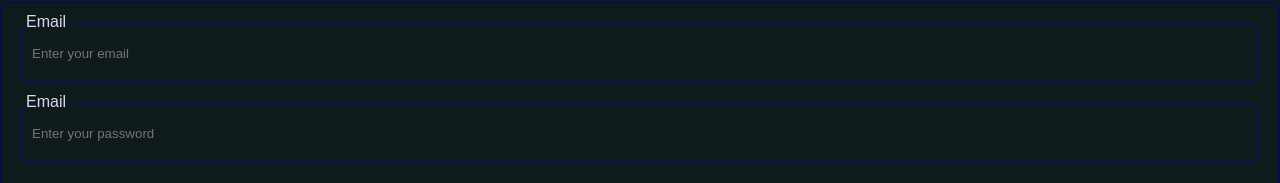
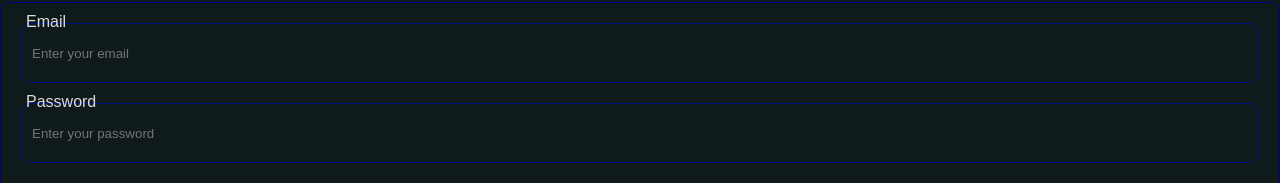
Before and after one commit to KeyPunk1286/ecommerce.frontend, a Nuxt app: page /auth/login/components/LoginForm in a window 1280 px wide. Shown: the part 118-301 px from the top of the page. Built offline with nearby package versions, Linux system fonts and the light colour scheme.

Commit message:
Add label to LoginFormFields

```diff
--- a/pages/auth/login/components/LoginForm.vue
+++ b/pages/auth/login/components/LoginForm.vue
@@ -1,6 +1,7 @@
 <template>
   <div class="login__form">
     <LoginFormField
+        label="Email"
         type="text"
         placeholder="Enter your email"
         :value="formData.email"
@@ -10,6 +11,7 @@
         @blur="handleBlurEmail"
     />
     <LoginFormField
+        label="Password"
         type="text"
         placeholder="Enter your password"
         :value="formData.password"
--- a/pages/auth/login/components/LoginFormField.vue
+++ b/pages/auth/login/components/LoginFormField.vue
@@ -1,6 +1,6 @@
 <template>
   <div class="login__form__field">
-    <div class="login__form__field-label">Email</div>
+    <div class="login__form__field-label">{{ label }}</div>
     <div class="login__form__field-input">
       <UiInput
           :type="type"
@@ -19,6 +19,10 @@
 
 <script setup>
 const props = defineProps({
+  label: {
+    type: String,
+    default: "",
+  },
   type: {
     type: String,
     default: "",
```
